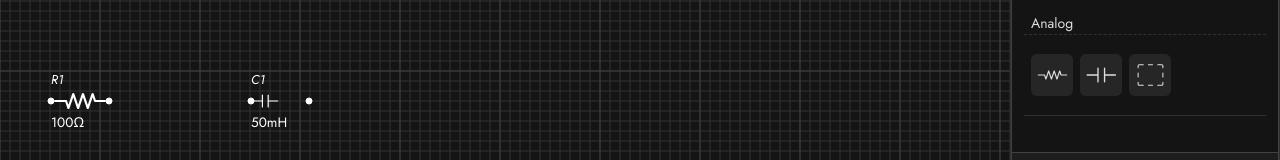
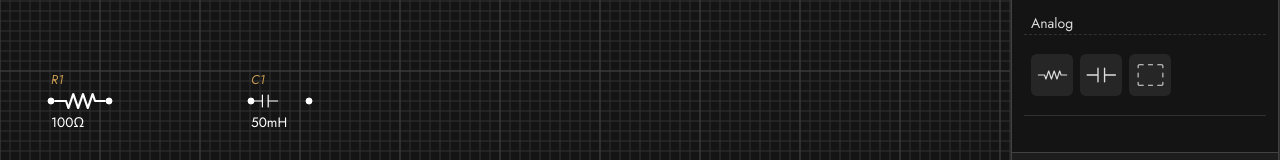
Before and after one commit to AletzMan/bitlab-circuit, a React (Vite) app: page / in a window 1280 px wide. Shown: the part 129-289 px from the top of the page. Built offline with nearby package versions, Linux system fonts and the light colour scheme.

Commit message:
refactor: Update AnalogComponent styles to use smaller font size and add italic and color styles to reference class

```diff
--- a/src/App.css
+++ b/src/App.css
@@ -8,6 +8,8 @@ body {
 }
 
 :root {
+    --foreground-color: #000000;
+    --reference-color: #690303;
     --background-color: #292929;
     --background-color-tab: #1f1f1f;
     --primary-color: #2db8d4;
@@ -15,7 +17,6 @@ body {
     --board-background-color: #fbfbfb;
     --grid-large-color: #E0E0E0;
     --grid-small-color: #F0F0F0;
-    --foreground-color: #000000;
     --fill-minimap-node: #aca9a9;
     --fill-minimap-node-mask: #e9e5e5;
     --background-minimap: #f9f8f8;
@@ -34,6 +35,7 @@ body {
 
 [data-theme="dark"] {
     --foreground-color: #FFFFFF;
+    --reference-color: #c39950;
     --fill-minimap-node: #e4e4e4;
     --background-minimap: #5f5f5f;
     --fill-minimap-node-mask: #1a1a1a;
```
